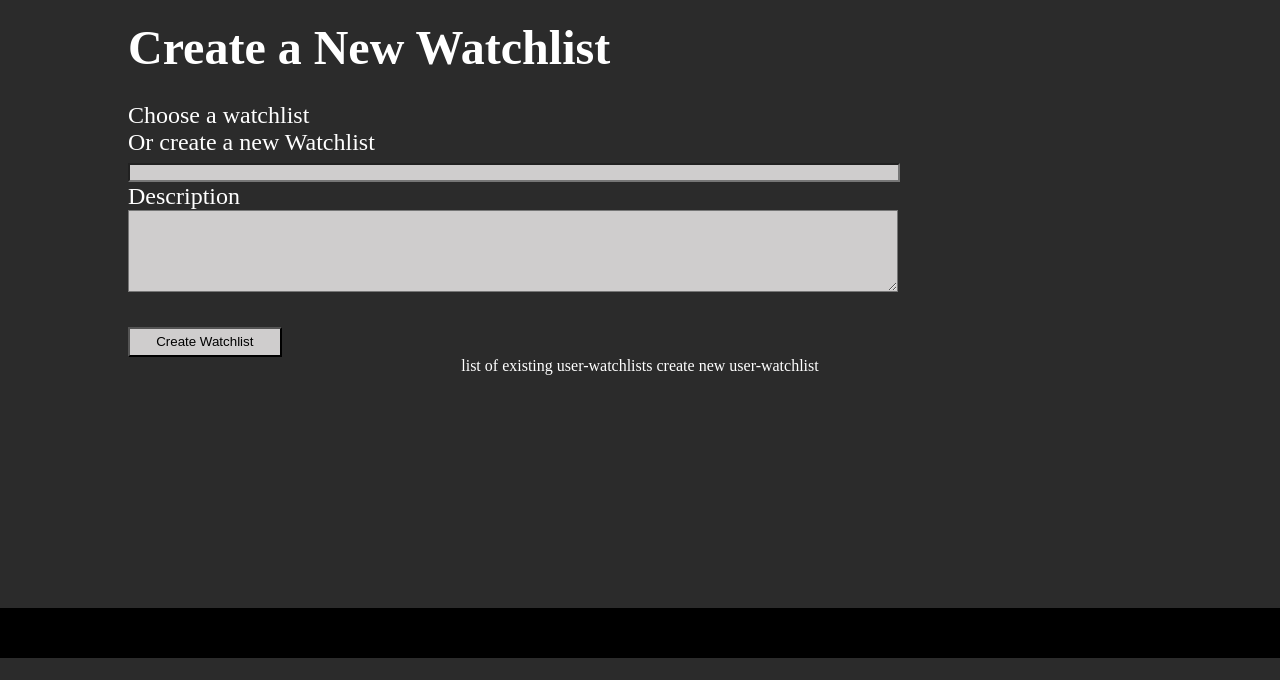
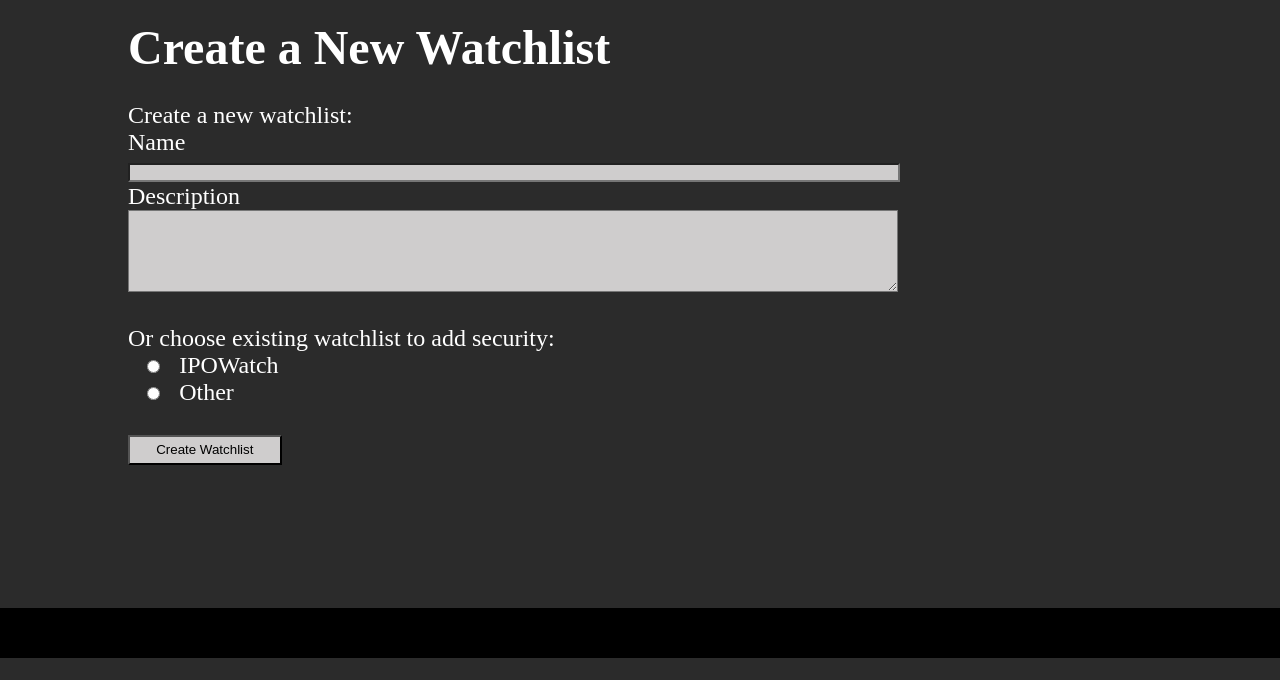
Before and after one commit to dhintz89/stock-stack, a Rails app: page /watchlists/new in a window 1280 px wide. Shown: the part 120-800 px from the top of the page. Run offline with Rails 7, Linux system fonts and the light colour scheme; a user stored in the database is signed in; data comes from the database, SQL or seed files in the repository.

Commit message:
add basic watchlist show & some button formatting changes

```diff
--- a/app/assets/stylesheets/application.css
+++ b/app/assets/stylesheets/application.css
@@ -144,6 +144,10 @@
     width: 5%;
 }
 
+.form input[type=radio] {
+    width: 5%;
+}
+
 .form textarea {
     width: 75%;
     height: 6em;
@@ -152,7 +156,7 @@
 
 .form input.submit-btn {
     width: 15%;
-    height: 30px
+    height: 30px;
 }
 
 .field_with_errors input {
@@ -177,9 +181,14 @@
     clear: both;
 }
 
-.button_list form input {
+/* .button_list form input {
     width: 10%;
     height: 25px;
+    font-size: 0.9vw;
+} */
+
+.button_list a {
+    color: white;
 }
 
 .button {
--- a/app/controllers/watchlists_controller.rb
+++ b/app/controllers/watchlists_controller.rb
@@ -17,16 +17,23 @@ class WatchlistsController < ApplicationController
 
     def create
         @watchlist = Watchlist.find_by(name: watchlist_params[:name], security_id: watchlist_params[:security_id], user_id: current_user.id)
+        binding.pry
         if @watchlist
             redirect_to security_path(@watchlist.security_id), alert: "Security already associated with Watchlist"
         else
-            @watchlist = Watchlist.create(name: watchlist_params[:name], security_id: watchlist_params[:security_id], user_id: current_user.id)
-            redirect_to security_path(@watchlist.security_id), alert: "Security added to Watchlist"
+            mod_watchlist = Watchlist.find_by(name: watchlist_params[:name], user_id: current_user.id)
+            if mod_watchlist
+                @watchlist = Watchlist.create(name: mod_watchlist.name, description: mod_watchlist.description, security_id: watchlist_params[:security_id], user_id: current_user.id)
+                redirect_to security_path(@watchlist.security_id), alert: "Security added to Watchlist"
+            else
+                @watchlist = Watchlist.create(name: watchlist_params[:name], description: watchlist_params[:description], security_id: watchlist_params[:security_id], user_id: current_user.id)
+                redirect_to security_path(@watchlist.security_id), alert: "Watchlist created and Security added"
+            end
         end
     end
 
     def show
-
+        @watchlists = current_user.watchlists.select {|wl| wl.name == Watchlist.find(params[:id]).name}
     end
 
     def destroy
--- a/app/views/securities/show.html.erb
+++ b/app/views/securities/show.html.erb
@@ -21,7 +21,7 @@
         <h4>Associated Watchlists:</h4>
         <% current_user.watchlists.select{|wl| wl.security_id.eql?(@security.id)}.each do |watchlist| %>
             <ul><%= form_with(URL: "/watchlists/#{watchlist.id}", method: 'DELETE') do %>
-                <li><%= watchlist.name %>: <%= watchlist.description %><%= submit_tag "Remove from Watchlist" %></li>
+                <li><strong><%= link_to watchlist.name, watchlist_path(watchlist) %>:</strong>&nbsp;&nbsp; <i><%= watchlist.description %></i>&nbsp;&nbsp;-&nbsp; <%= submit_tag "Remove from Watchlist" %></li>
             <% end %></ul><br>
         <% end %>
         <%= form_tag(new_watchlist_path, method: 'GET') do %>
@@ -29,7 +29,7 @@
             <%= submit_tag "Add Watchlists" %>
         <% end %>
         <%= form_with(URL: "/securities/#{@security.id}", method: 'DELETE') do %>
-            <%= submit_tag "Remove from Portfolio" %>
+            <%= submit_tag "Remove from Portfolio", class: "submit-btn" %>
         <% end %><br>
     <% else %>
         <%= form_tag(new_watchlist_path, method: 'GET') do %>
--- a/app/views/watchlists/new.html.erb
+++ b/app/views/watchlists/new.html.erb
@@ -1,15 +1,18 @@
 <div class='form'><h1>Create a New Watchlist</h1><br>
     <%= form_for @watchlist do |f| %>
         <%= f.hidden_field :security_id, value: @sec_id %>
-        <p><%= f.label "Choose a Watchlist" %></p>
-
-        <p><%= f.label :name, "Or create a new Watchlist" %></p>
+        <p><%= f.label "Create a new Watchlist:" %></p>
+        <p><%= f.label :name %></p>
         <%= f.text_field :name %>
         <p><%= f.label :description %></p>
         <%= f.text_area :description %><br><br>
+
+
+        <p><%= f.label "Or choose existing Watchlist to add Security:" %></p>
+        <% current_user.watchlists.map{|wl| wl.name}.uniq.each do |name| %>
+            <p><%= f.radio_button :name, name %><%= f.label :name, name %></p>
+        <% end %>
+        <br>
         <%= f.submit class: 'submit-btn' %>
     <% end %>
 </div>
-
-list of existing user-watchlists
-create new user-watchlist
```
Also changed, not shown: app/views/watchlists/show.html.erb (+7 -0 lines).
